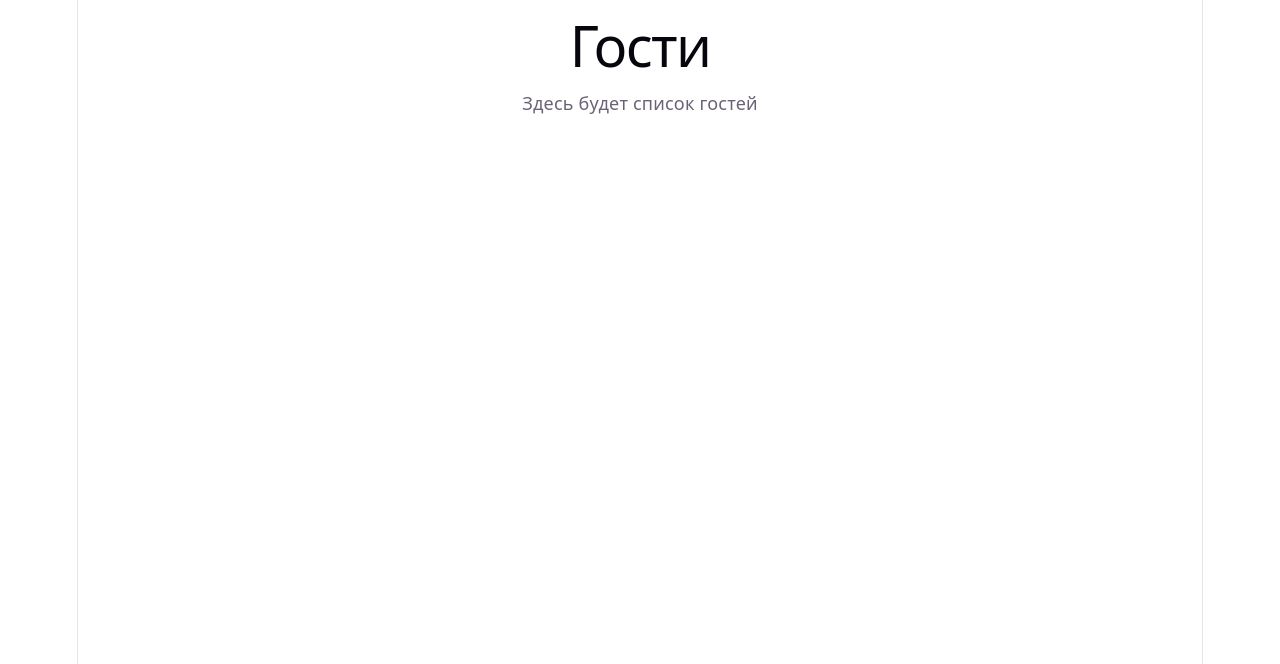
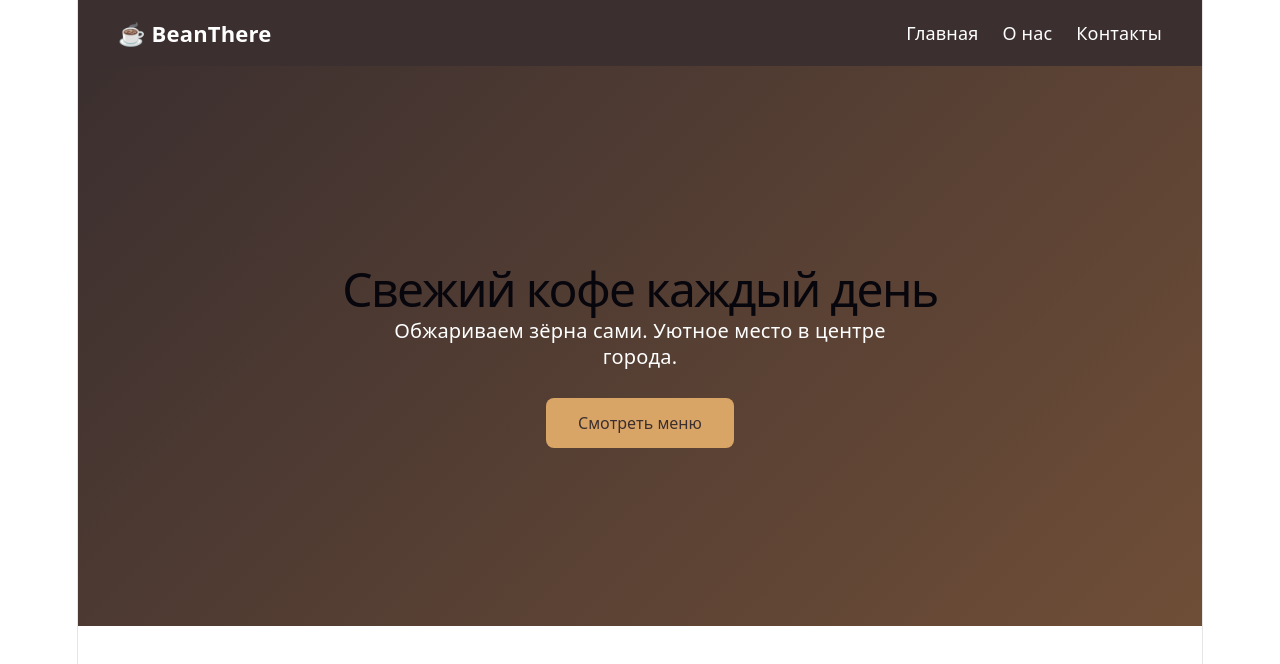
Before and after one commit to amirmurat/foqus-mirror, a React (Vite) app: page / in a window 1280 px wide. Shown: the top 664 px of the page. Built offline with nearby package versions, Linux system fonts and the light colour scheme.

Commit message:
add header and hero section

```diff
--- a/src/App.css
+++ b/src/App.css
@@ -1,184 +1,61 @@
-.counter {
-  font-size: 16px;
-  padding: 5px 10px;
-  border-radius: 5px;
-  color: var(--accent);
-  background: var(--accent-bg);
-  border: 2px solid transparent;
-  transition: border-color 0.3s;
-  margin-bottom: 24px;
-
-  &:hover {
-    border-color: var(--accent-border);
-  }
-  &:focus-visible {
-    outline: 2px solid var(--accent);
-    outline-offset: 2px;
-  }
+* {
+  margin: 0;
+  box-sizing: border-box;
+  font-family: system-ui, sans-serif;
 }
 
-.hero {
-  position: relative;
-
-  .base,
-  .framework,
-  .vite {
-    inset-inline: 0;
-    margin: 0 auto;
-  }
-
-  .base {
-    width: 170px;
-    position: relative;
-    z-index: 0;
-  }
-
-  .framework,
-  .vite {
-    position: absolute;
-  }
-
-  .framework {
-    z-index: 1;
-    top: 34px;
-    height: 28px;
-    transform: perspective(2000px) rotateZ(300deg) rotateX(44deg) rotateY(39deg)
-      scale(1.4);
-  }
-
-  .vite {
-    z-index: 0;
-    top: 107px;
-    height: 26px;
-    width: auto;
-    transform: perspective(2000px) rotateZ(300deg) rotateX(40deg) rotateY(39deg)
-      scale(0.8);
-  }
+/* шапка */
+.header {
+  display: flex;
+  justify-content: space-between;
+  align-items: center;
+  padding: 20px 40px;
+  background: #3b2f2f;
+  color: #fff;
+}
+.logo {
+  font-size: 22px;
+  font-weight: bold;
+}
+.nav a {
+  color: #fff;
+  margin-left: 24px;
+  text-decoration: none;
+}
+.nav a:hover {
+  color: #d9a566;
 }
 
-#center {
+/* hero */
+.hero {
+  min-height: 70vh;
   display: flex;
   flex-direction: column;
-  gap: 25px;
-  place-content: center;
-  place-items: center;
-  flex-grow: 1;
-
-  @media (max-width: 1024px) {
-    padding: 32px 20px 24px;
-    gap: 18px;
-  }
+  justify-content: center;
+  align-items: center;
+  text-align: center;
+  padding: 40px;
+  background: linear-gradient(135deg, #3b2f2f, #6f4e37);
+  color: #fff;
 }
-
-#next-steps {
-  display: flex;
-  border-top: 1px solid var(--border);
-  text-align: left;
-
-  & > div {
-    flex: 1 1 0;
-    padding: 32px;
-    @media (max-width: 1024px) {
-      padding: 24px 20px;
-    }
-  }
-
-  .icon {
-    margin-bottom: 16px;
-    width: 22px;
-    height: 22px;
-  }
-
-  @media (max-width: 1024px) {
-    flex-direction: column;
-    text-align: center;
-  }
+.hero h1 {
+  font-size: 48px;
+  margin-bottom: 16px;
 }
-
-#docs {
-  border-right: 1px solid var(--border);
-
-  @media (max-width: 1024px) {
-    border-right: none;
-    border-bottom: 1px solid var(--border);
-  }
+.hero p {
+  font-size: 20px;
+  margin-bottom: 28px;
+  max-width: 500px;
 }
-
-#next-steps ul {
-  list-style: none;
-  padding: 0;
-  display: flex;
-  gap: 8px;
-  margin: 32px 0 0;
-
-  .logo {
-    height: 18px;
-  }
-
-  a {
-    color: var(--text-h);
-    font-size: 16px;
-    border-radius: 6px;
-    background: var(--social-bg);
-    display: flex;
-    padding: 6px 12px;
-    align-items: center;
-    gap: 8px;
-    text-decoration: none;
-    transition: box-shadow 0.3s;
-
-    &:hover {
-      box-shadow: var(--shadow);
-    }
-    .button-icon {
-      height: 18px;
-      width: 18px;
-    }
-  }
-
-  @media (max-width: 1024px) {
-    margin-top: 20px;
-    flex-wrap: wrap;
-    justify-content: center;
-
-    li {
-      flex: 1 1 calc(50% - 8px);
-    }
-
-    a {
-      width: 100%;
-      justify-content: center;
-      box-sizing: border-box;
-    }
-  }
+.cta {
+  padding: 14px 32px;
+  font-size: 16px;
+  background: #d9a566;
+  color: #3b2f2f;
+  border: none;
+  border-radius: 8px;
+  cursor: pointer;
 }
-
-#spacer {
-  height: 88px;
-  border-top: 1px solid var(--border);
-  @media (max-width: 1024px) {
-    height: 48px;
-  }
+.cta:hover {
+  background: #c9944f;
 }
-
-.ticks {
-  position: relative;
-  width: 100%;
-
-  &::before,
-  &::after {
-    content: '';
-    position: absolute;
-    top: -4.5px;
-    border: 5px solid transparent;
-  }
-
-  &::before {
-    left: 0;
-    border-left-color: var(--border);
-  }
-  &::after {
-    right: 0;
-    border-right-color: var(--border);
-  }
-}
--- a/src/App.tsx
+++ b/src/App.tsx
@@ -1,7 +1,15 @@
-import GuestsPage from "./pages/GuestsPage";
+import Header from "./components/Header";
+import Hero from "./components/Hero";
+
+import "./App.css";
 
 function App() {
-  return <GuestsPage />;
+  return (
+    <>
+      <Header />
+      <Hero />
+    </>
+  );
 }
 
 export default App;
--- /dev/null
+++ b/src/components/Header.tsx
@@ -0,0 +1,14 @@
+function Header() {
+    return (
+      <header className="header">
+        <div className="logo">☕ BeanThere</div>
+        <nav className="nav">
+          <a href="#hero">Главная</a>
+          <a href="#features">О нас</a>
+          <a href="#footer">Контакты</a>
+        </nav>
+      </header>
+    );
+}
+
+export default Header;
--- /dev/null
+++ b/src/components/Hero.tsx
@@ -0,0 +1,11 @@
+function Hero() {
+    return (
+      <section id="hero" className="hero">
+        <h1>Свежий кофе каждый день</h1>
+        <p>Обжариваем зёрна сами. Уютное место в центре города.</p>
+        <button className="cta">Смотреть меню</button>
+      </section>
+    );
+}
+
+export default Hero;
```
